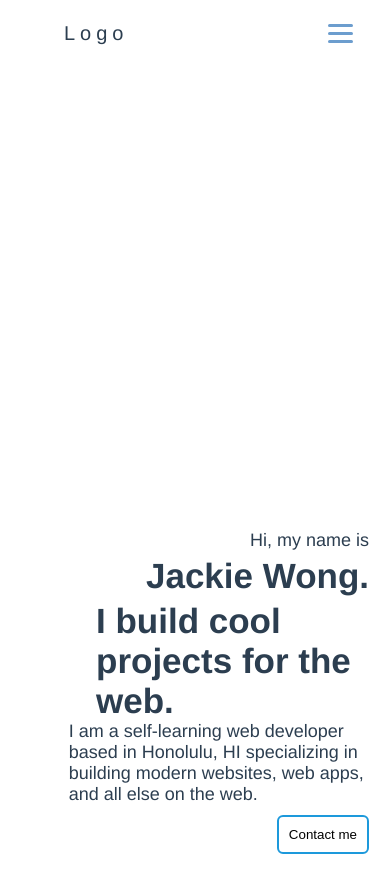
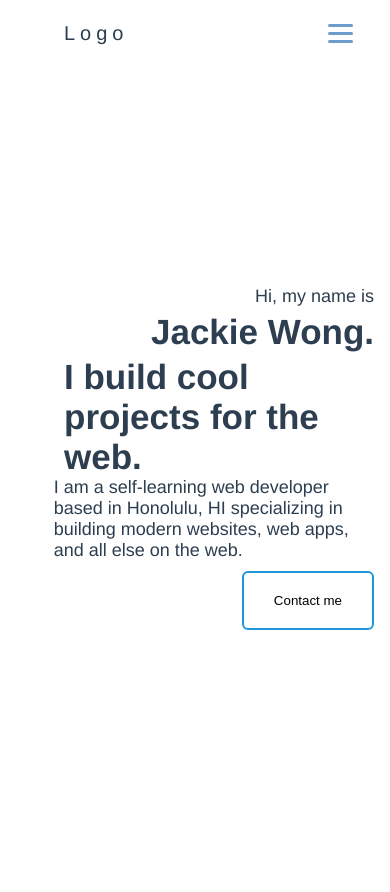
Before and after one commit to jackiewong99/portfolio, a Vue app: page / in a window 390 px wide. Shown: the top 892 px of the page. Before the commit the page ends 860 px from the top, so only its background shows below. Built offline with nearby package versions, Linux system fonts and the light colour scheme.

Commit message:
Update main content area.
-Create a main grid with sections for each view.
-Update Home component's styling and responsiveness.
-Add About component.

```diff
--- a/src/App.vue
+++ b/src/App.vue
@@ -21,24 +21,35 @@
         <div class="line3"></div>
       </div>
     </nav>
+    <main>
       <!-- HOME -->
-    <Home id="home" />
+      <!-- Idea: -->
+      <!-- Style positioning of the home component in this 'main' element -->
+      <!-- In the Home component, only style the font and text alignment. -->
+      <section id="home">
+        <Home />
+      </section>
       <!-- ABOUT -->
-    <section id="about"></section>
+      <section id="about">
+        <About />
+      </section>
       <!-- PROJECTS -->
       <section id="projects"></section>
       <!-- CONTACT -->
       <section id="contact"></section>
+    </main>
   </div>
 </template>
 
 <script>
 import Home from './views/Home';
+import About from './views/About';
 
 export default {
   name: 'App',
   components: {
-    Home
+    Home,
+    About
   },
   methods: {
     navSlide() {
@@ -79,6 +90,7 @@ body {
   -moz-osx-font-smoothing: grayscale;
   text-align: center;
   color: #2c3e50;
+  scroll-behavior: smooth;
 }
 
 /* NAV */
@@ -197,9 +209,55 @@ nav {
   transform: rotate(45deg) translate(-5px, -6px);
 }
 
-/* HOME COMPONENT */
-/* #home {
-  width: 100%;
-  height: 90vh;
-} */
+main {
+  display: grid;
+  grid-template-rows: auto 1fr auto;
+  place-items: center;
+  padding-top: 10px;
+}
+
+#home {
+  padding: 13rem 1rem 10rem 1rem;
+}
+
+#about {
+  padding: 9rem 1rem 21rem 1rem;
+}
+
+/* Main Media Queries */
+@media screen and (max-width: 1354px) {
+  #home {
+    padding-left: 8rem;
+  }
+}
+
+@media screen and (max-width: 1130px) {
+  #home {
+    padding-left: 11rem;
+  }
+}
+
+@media screen and (max-width: 1024px) {
+  #home {
+    padding-left: 9rem;
+  }
+}
+
+@media screen and (max-width: 880px) {
+  #home {
+    padding-left: 6rem;
+  }
+}
+
+@media screen and (max-width: 768px) {
+  #home {
+    padding-left: 6rem;
+  }
+}
+
+@media screen and (max-width: 527px) {
+  #home {
+    padding-left: 4rem;
+  }
+}
 </style>
--- a/src/views/Home.vue
+++ b/src/views/Home.vue
@@ -23,12 +23,7 @@ export default {
   flex-direction: column;
   align-items: end;
   justify-content: end;
-  width: 70%;
-  height: 69%;
-  position: absolute;
-  left: 20rem;
-  top: 17rem;
-  padding-bottom: 5px;
+  width: 100%;
   text-align: left;
 }
 
@@ -47,7 +42,7 @@ button {
   border-radius: 6px;
   cursor: pointer;
   margin: 5px 0px 0px 4px;
-  padding: 10px;
+  padding: 20px 30px;
   outline: none;
 }
 
@@ -60,45 +55,18 @@ button {
 }
 
 .description {
-  /* width: 37%; */
-  width: clamp(30ch, 50%, 46ch);
-}
-
-@media screen and (max-width: 1130px) {
-  .home {
-    left: 13rem;
-  }
+  width: clamp(32ch, 50%, 46ch);
 }
 
 @media screen and (max-width: 1024px) {
-  .home {
-    left: 15rem;
-  }
-
   h1 {
     font-size: 57px;
   }
 }
 
-@media screen and (max-width: 880px) {
-  .home {
-    left: 11rem;
-  }
-}
-
 @media screen and (max-width: 768px) {
-  .home {
-    left: 8rem;
-  }
-
   h1 {
     font-size: 35px;
   }
 }
-
-@media screen and (max-width: 527px) {
-  .home {
-    left: 6rem;
-  }
-}
 </style>
```
Lines whose indentation alone changed are shown as unchanged.
